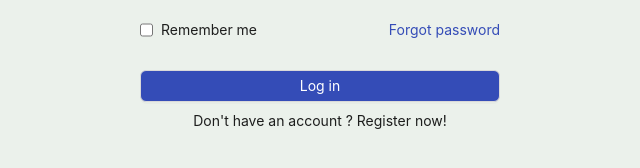
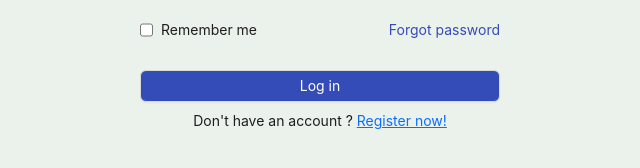
Before and after one commit to maheeen-khan/post-app, a React (Vite) app: page / in a window 1280 px wide. Shown: the part 314-482 px from the top of the page, without its empty margins (320-960 px from the left). Built offline with nearby package versions, Linux system fonts and the light colour scheme; no server answers.

Commit message:
Login Auth added

```diff
--- a/src/components/LoginForm.jsx
+++ b/src/components/LoginForm.jsx
@@ -1,12 +1,12 @@
 import React from 'react';
 import { LockOutlined, MailOutlined } from '@ant-design/icons';
 import { Button, Checkbox, Form, Input, Flex } from 'antd';
+import {Link} from 'react-router-dom'
+const LoginForm = ({login}) => {
 
-const LoginForm = () => {
-
-  const onFinish = (values) => {
-    console.log('Received values of form: ', values);
-  };
+  // const onFinish = (values) => {
+  //   console.log('Received values of form: ', values);
+  // };
 
   return (
     <Form className='mx-auto'
@@ -17,7 +17,7 @@ const LoginForm = () => {
       style={{
         maxWidth: 360,
       }}
-      onFinish={onFinish}
+      onFinish={login}
     >
       <Form.Item
         name="email"
@@ -55,7 +55,7 @@ const LoginForm = () => {
         <Button block htmlType="submit" className='mb-2 log'>
           Log in
         </Button>
-        Don't have an account ? Register now!
+        Don't have an account ? <Link to={'/register'}> Register now! </Link>
       </Form.Item>
     </Form>
   );
--- /dev/null
+++ b/src/pages/HomePage.jsx
@@ -0,0 +1,11 @@
+import React from 'react'
+
+const HomePage = () => {
+  return (
+    <>
+    Home page
+    </>
+  )
+}
+
+export default HomePage
--- a/src/pages/LoginPage.jsx
+++ b/src/pages/LoginPage.jsx
@@ -1,15 +1,41 @@
 import React from 'react'
 import LoginForm from '../components/LoginForm'
 import './styles.css'
+import { auth, getAuth, signInWithEmailAndPassword } from '../firebaseConfig/firebase.js'
+import { useNavigate } from 'react-router-dom'
+
+
 const LoginPage = () => {
+
+  const nav = useNavigate();
+
+  const login = (loginData) => {
+    signInWithEmailAndPassword(auth, loginData.email, loginData.password)
+      .then((userCredential) => {
+        // Signed in
+        const user = userCredential.user;
+
+        alert("Youh! Logged in!", user);
+        nav('/home')
+
+      })
+      .catch((error) => {
+
+        const errorCode = error.code;
+        const errorMessage = error.message;
+        alert(errorMessage);
+
+      });
+  }
   return (
     <>
-    <div className="container text-center">
+      <div className="container text-center">
 
-    <h1 className='my-5 pt-5 pb-4 login'>Login <span className='sub-head'> to your Account </span></h1>
-    <LoginForm/>
+        <h1 className='my-5 pt-5 pb-4 login'>Login<span className='sub-head'> to your Account </span></h1>
 
-    </div>
+        <LoginForm login={login} />
+
+      </div>
     </>
   )
 }
--- a/src/routes/appRoutes.jsx
+++ b/src/routes/appRoutes.jsx
@@ -3,9 +3,15 @@ import { BrowserRouter, Routes, Route, Navigate } from 'react-router-dom'
 import LoginPage from '../pages/LoginPage'
 import RegisterPage from '../pages/RegisterPage'
 import {auth, onAuthStateChanged} from '../firebaseConfig/firebase.js'
+import HomePage from '../pages/HomePage.jsx'
+
+
 const AppRoutes = () => {
 
-  const [isUser,setUser]= useState(false)
+  //here we defined onAuthStateChanged bcoz of protected Routes to see whether user logged in or not!
+
+  const [isUser,setUser]= useState(false);
+
   useEffect(()=>{
     onAuthStateChanged(auth, (user) => {
       if (user) {
@@ -28,9 +34,9 @@ const AppRoutes = () => {
 
             <Routes>
 
-                <Route path='/' element={<LoginPage/>}></Route>
-                <Route path='/register' element={<RegisterPage/>}></Route>
-
+                <Route path='/' element={isUser ? <HomePage/> : <LoginPage/>}></Route>
+                <Route path='/register' element={isUser ? <HomePage/> : <RegisterPage/>}></Route>
+                <Route path='/home' element={isUser ? <HomePage/> : <LoginPage/>}></Route>
 
 
             </Routes>
```
